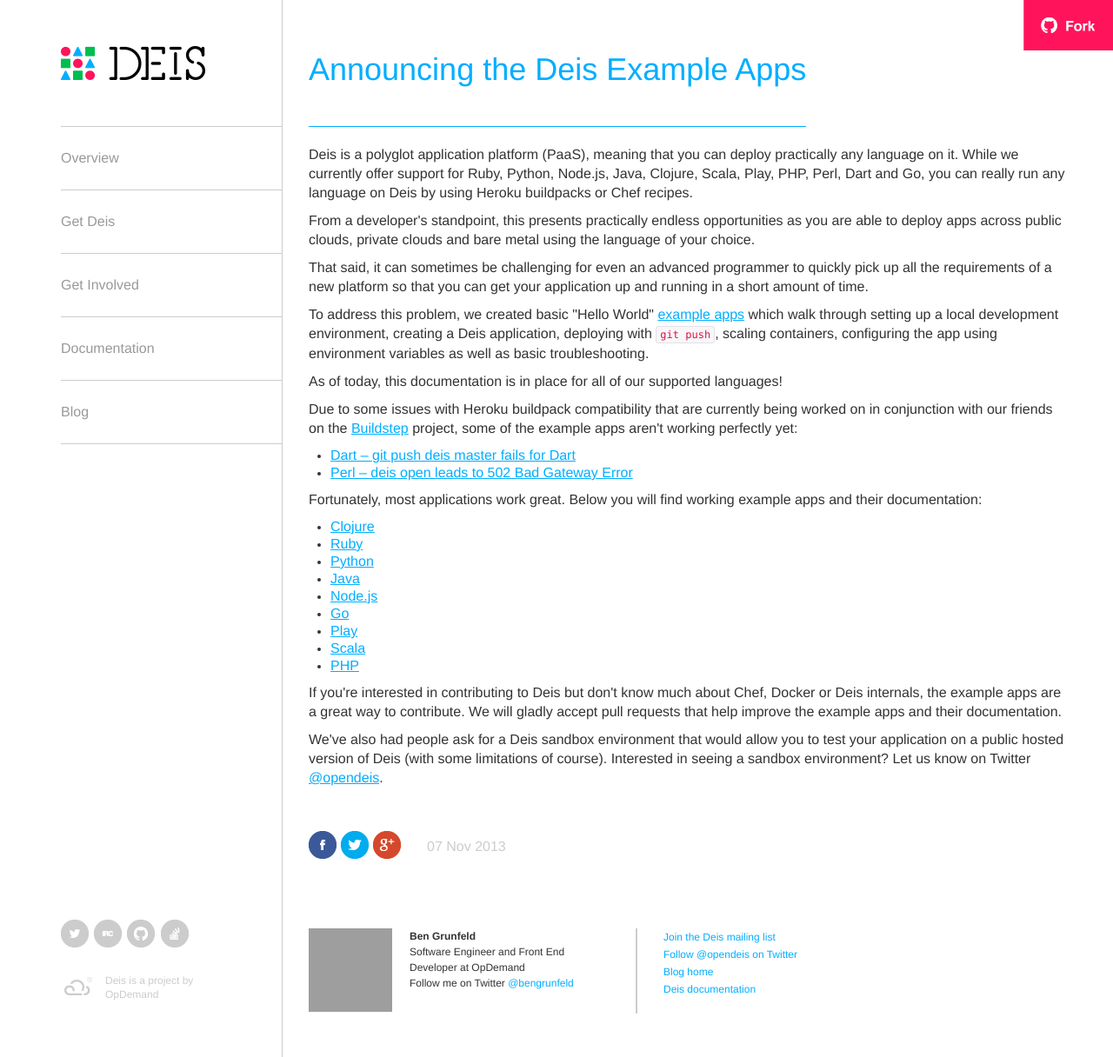
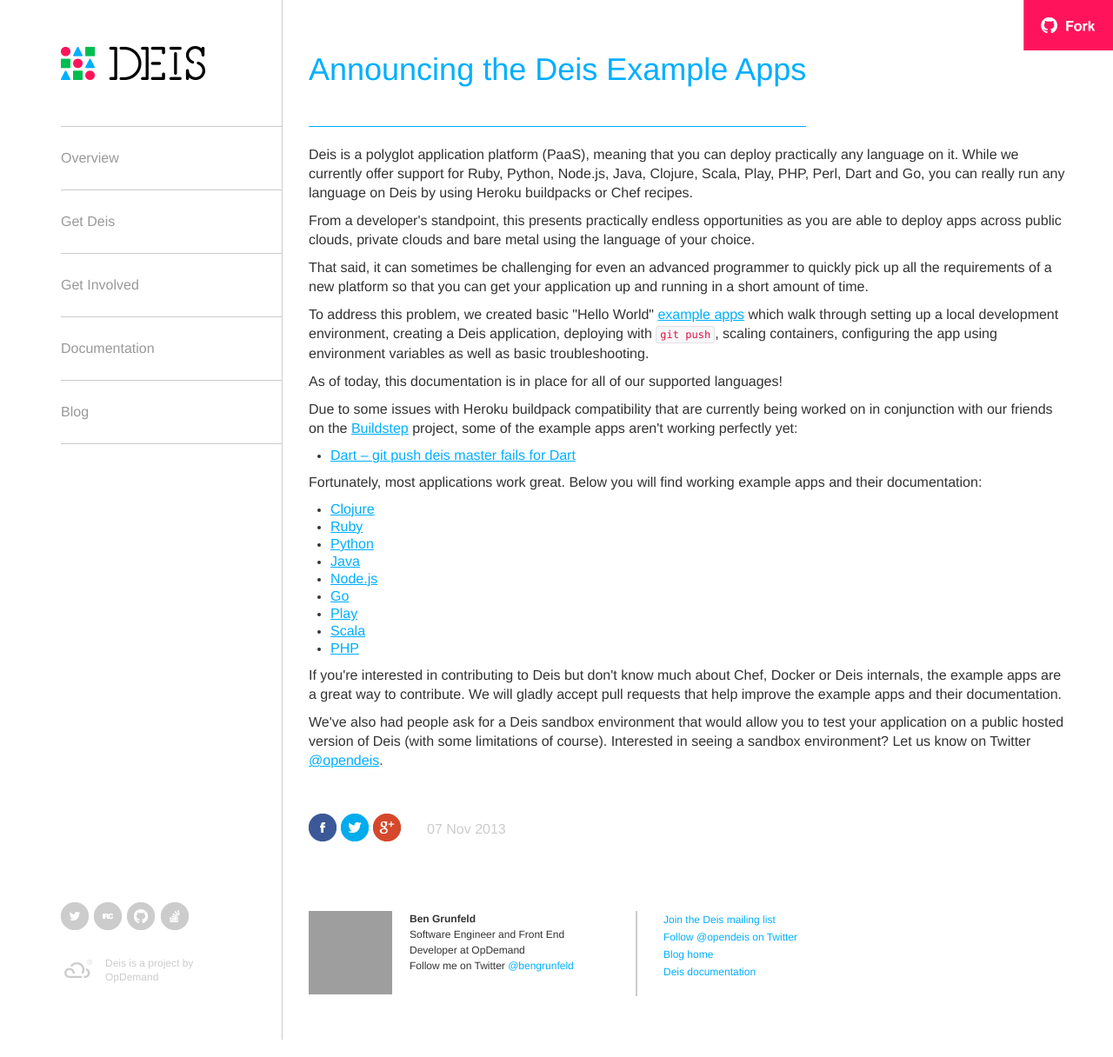
Before and after one commit to stefanfoulis/deis.io, a Jekyll site: the page built from _posts/2013-11-07-announcing-the-deis-example-apps.html, in a window 1280 px wide. Shown: the whole page at 87% size. Built offline with Jekyll 4.4.1, drawn with Linux system fonts in a browser that asks for light colours; nearby versions of some CDN libraries; Markdown is read by kramdown in place of the engine named in the settings; grey boxes are pictures that could not be loaded.

Commit message:
fix dead links to opdemand repo

```diff
--- a/_posts/2013-11-07-announcing-the-deis-example-apps.html
+++ b/_posts/2013-11-07-announcing-the-deis-example-apps.html
@@ -12,25 +12,24 @@
 <p>Deis is a polyglot application platform (PaaS), meaning that you can deploy practically any language on it. While we currently offer support for Ruby, Python, Node.js, Java, Clojure, Scala, Play, PHP, Perl, Dart and Go, you can really run any language on Deis by using Heroku buildpacks or Chef recipes.</p>
 <p>From a developer's standpoint, this presents practically endless opportunities as you are able to deploy apps across public clouds, private clouds and bare metal using the language of your choice.</p>
 <p>That said, it can sometimes be challenging for even an advanced programmer to quickly pick up all the requirements of a new platform so that you can get your application up and running in a short amount of time.</p>
-<p>To address this problem, we created basic "Hello World" <a href="https://github.com/search?q=%40opdemand+example-" target="_blank">example apps</a> which walk through setting up a local development environment, creating a Deis application, deploying with <code>git push</code>, scaling containers, configuring the app using environment variables as well as basic troubleshooting.</p>
+<p>To address this problem, we created basic "Hello World" <a href="https://github.com/search?q=%40deis+example-" target="_blank">example apps</a> which walk through setting up a local development environment, creating a Deis application, deploying with <code>git push</code>, scaling containers, configuring the app using environment variables as well as basic troubleshooting.</p>
 <p>As of today, this documentation is in place for all of our supported languages!</p>
 <!--more-->
 <p>Due to some issues with Heroku buildpack compatibility that are currently being worked on in conjunction with our friends on the <a href="https://github.com/progrium/buildstep">Buildstep</a> project, some of the example apps aren't working perfectly yet:</p>
 <ul>
-<li><a href="https://github.com/opdemand/example-dart/issues/1">Dart – git push deis master fails for Dart</a></li>
-<li><a href="https://github.com/opdemand/example-perl/issues/1">Perl – deis open leads to 502 Bad Gateway Error</a></li>
+<li><a href="https://github.com/deis/example-dart/issues/1">Dart – git push deis master fails for Dart</a></li>
 </ul>
 <p>Fortunately, most applications work great. Below you will find working example apps and their documentation:</p>
 <ul>
-<li><a href="https://github.com/opdemand/example-clojure-ring">Clojure</a></li>
-<li><a href="https://github.com/opdemand/example-ruby-sinatra">Ruby</a></li>
-<li><a href="https://github.com/opdemand/example-python-flask">Python</a></li>
-<li><a href="https://github.com/opdemand/example-java-jetty">Java</a></li>
-<li><a href="https://github.com/opdemand/example-nodejs-express">Node.js</a></li>
-<li><a href="https://github.com/opdemand/example-go">Go</a></li>
-<li><a href="https://github.com/opdemand/example-play">Play</a></li>
-<li><a href="https://github.com/opdemand/example-scala">Scala</a></li>
-<li><a href="https://github.com/opdemand/example-php">PHP</a></li>
+<li><a href="https://github.com/deis/example-clojure-ring">Clojure</a></li>
+<li><a href="https://github.com/deis/example-ruby-sinatra">Ruby</a></li>
+<li><a href="https://github.com/deis/example-python-flask">Python</a></li>
+<li><a href="https://github.com/deis/example-java-jetty">Java</a></li>
+<li><a href="https://github.com/deis/example-nodejs-express">Node.js</a></li>
+<li><a href="https://github.com/deis/example-go">Go</a></li>
+<li><a href="https://github.com/deis/example-play">Play</a></li>
+<li><a href="https://github.com/deis/example-scala">Scala</a></li>
+<li><a href="https://github.com/deis/example-php">PHP</a></li>
 </ul>
 <p>If you're interested in contributing to Deis but don't know much about Chef, Docker or Deis internals, the example apps are a great way to contribute. We will gladly accept pull requests that help improve the example apps and their documentation.</p>
 <p>We've also had people ask for a Deis sandbox environment that would allow you to test your application on a public hosted version of Deis (with some limitations of course). Interested in seeing a sandbox environment? Let us know on Twitter <a href="https://twitter.com/opendeis">@opendeis</a>.</p>
```
